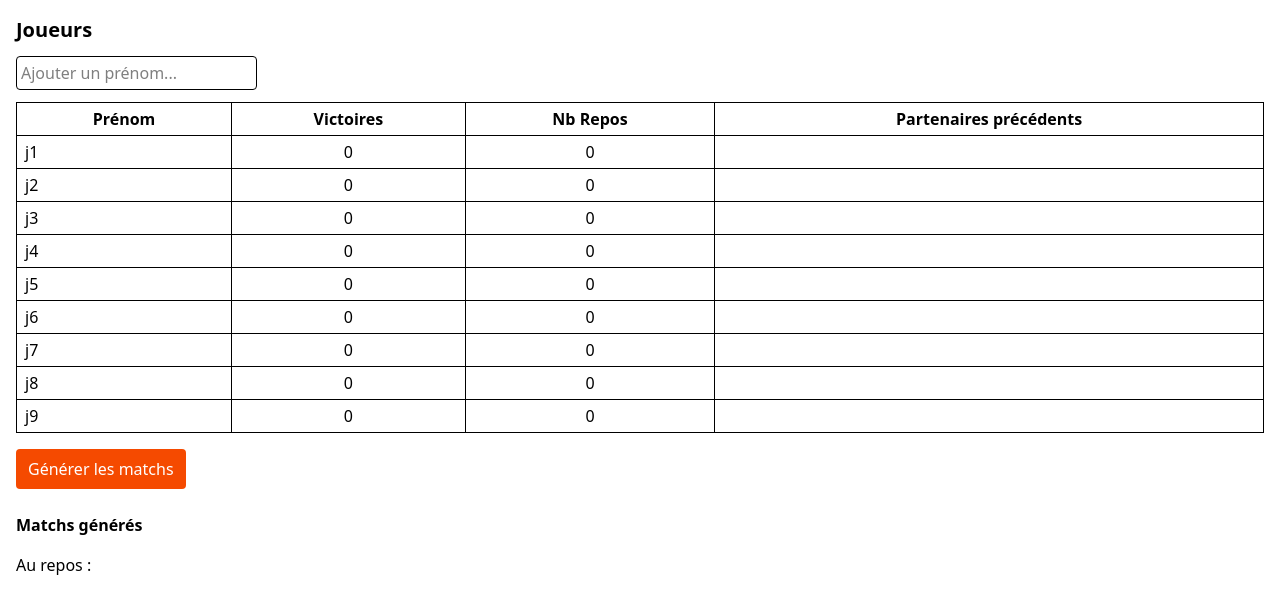
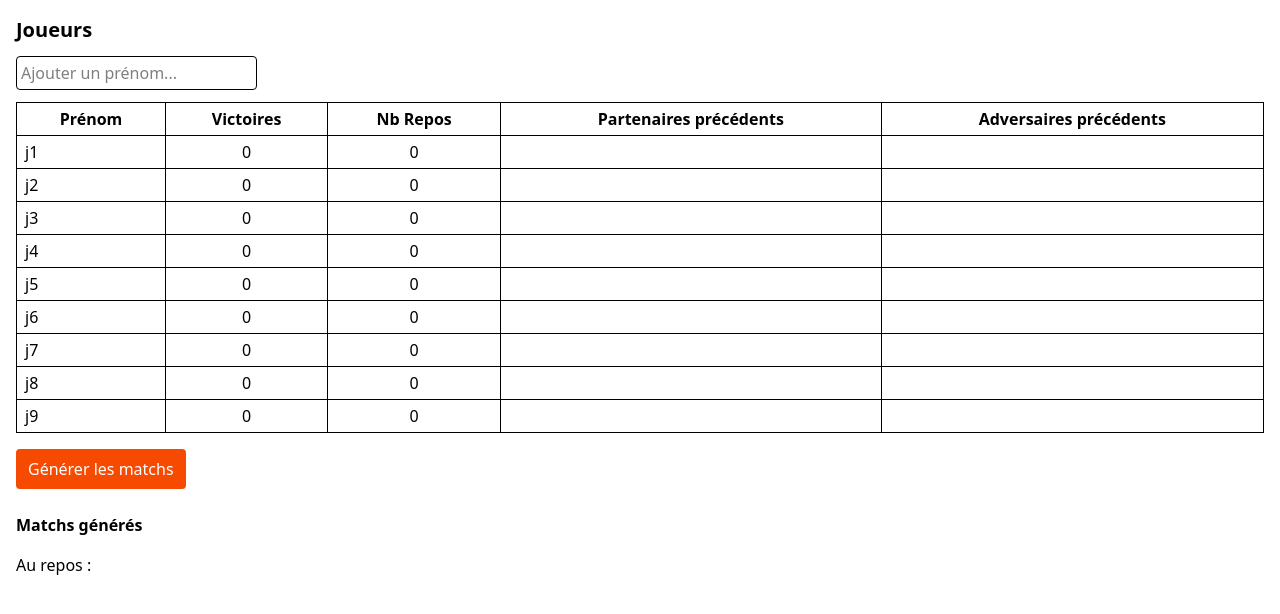
Before and after one commit to Arthurin/TournamentSimulatorReact, a React (Vite) app: page /v2 in a window 1280 px wide. Shown: the top 614 px of the page. Built offline with nearby package versions, Linux system fonts and the light colour scheme.

Commit message:
affichage des adversaires précédents

```diff
--- a/src/components/BadmintonMatchmaker.jsx
+++ b/src/components/BadmintonMatchmaker.jsx
@@ -1,6 +1,11 @@
 // components/BadmintonMatchmaker.jsx
 import { useState, useEffect } from "react";
 import { generateMatches } from "../utils/matchmaking";
+
+function getName(players, id) {
+  const p = players.find((player) => player.id === id);
+  return p ? p.name : "?";
+}
 
 export default function BadmintonMatchmaker() {
   const [players, setPlayers] = useState(createInitialPlayers);
@@ -145,6 +150,8 @@ export default function BadmintonMatchmaker() {
         updated.get(playerB.id).pastPartners.add(playerA.id);
         updated.get(playerA.id).pastOpponents.add(opponent1.id);
         updated.get(playerA.id).pastOpponents.add(opponent2.id);
+        updated.get(playerB.id).pastOpponents.add(opponent1.id);
+        updated.get(playerB.id).pastOpponents.add(opponent2.id);
       };
 
       // Partners + Opponents
@@ -197,6 +204,8 @@ export default function BadmintonMatchmaker() {
         updated.get(playerB.id).pastPartners.delete(playerA.id);
         updated.get(playerA.id).pastOpponents.delete(opponent1.id);
         updated.get(playerA.id).pastOpponents.delete(opponent2.id);
+        updated.get(playerB.id).pastOpponents.delete(opponent1.id);
+        updated.get(playerB.id).pastOpponents.delete(opponent2.id);
       };
 
       removeHistory(
@@ -249,6 +258,7 @@ export default function BadmintonMatchmaker() {
             <th className="border px-2 py-1">Victoires</th>
             <th className="border px-2 py-1">Nb Repos</th>
             <th className="border px-2 py-1">Partenaires précédents</th>
+            <th className="border px-2 py-1">Adversaires précédents</th>
             {admin && <th className="border px-2 py-1">Actions</th>}
           </tr>
         </thead>
@@ -282,11 +292,15 @@ export default function BadmintonMatchmaker() {
               </td>
 
               <td className="border px-2 py-1 text-center">
-                {[...player.pastPartners].map((partnerId) => (
-                  <span key={partnerId} className="mr-1">
-                    {players.find((p) => p.id === partnerId)?.name ?? "?"}
-                  </span>
-                ))}
+                {[...player.pastPartners]
+                  .map((partnerId) => getName(players, partnerId))
+                  .join(" ; ")}
+              </td>
+
+              <td className="border px-2 py-1 text-center">
+                {[...player.pastOpponents]
+                  .map((oppId) => getName(players, oppId))
+                  .join(" ; ")}
               </td>
 
               {admin && (
--- a/src/utils/matchmaking.js
+++ b/src/utils/matchmaking.js
@@ -70,8 +70,8 @@ export function generateMatches(players, nbCourts = 7) {
    */
   function matchCost(a, b) {
     let cost = 0;
-    if (a.pastPartners.has(b.id)) cost += 10; // Ils ont déjà joué ensemble
-    if (a.pastOpponents.has(b.id)) cost += 5; // Ils se sont déjà affrontés
+    if (a.pastPartners.has(b.id)) cost -= 1000; // Ils ont déjà joué ensemble
+    if (a.pastOpponents.has(b.id)) cost -= 50; // Ils se sont déjà affrontés
     console.log(`Compatibilité entre ${a.name} et ${b.name} : ${cost}`);
 
     return cost;
```
